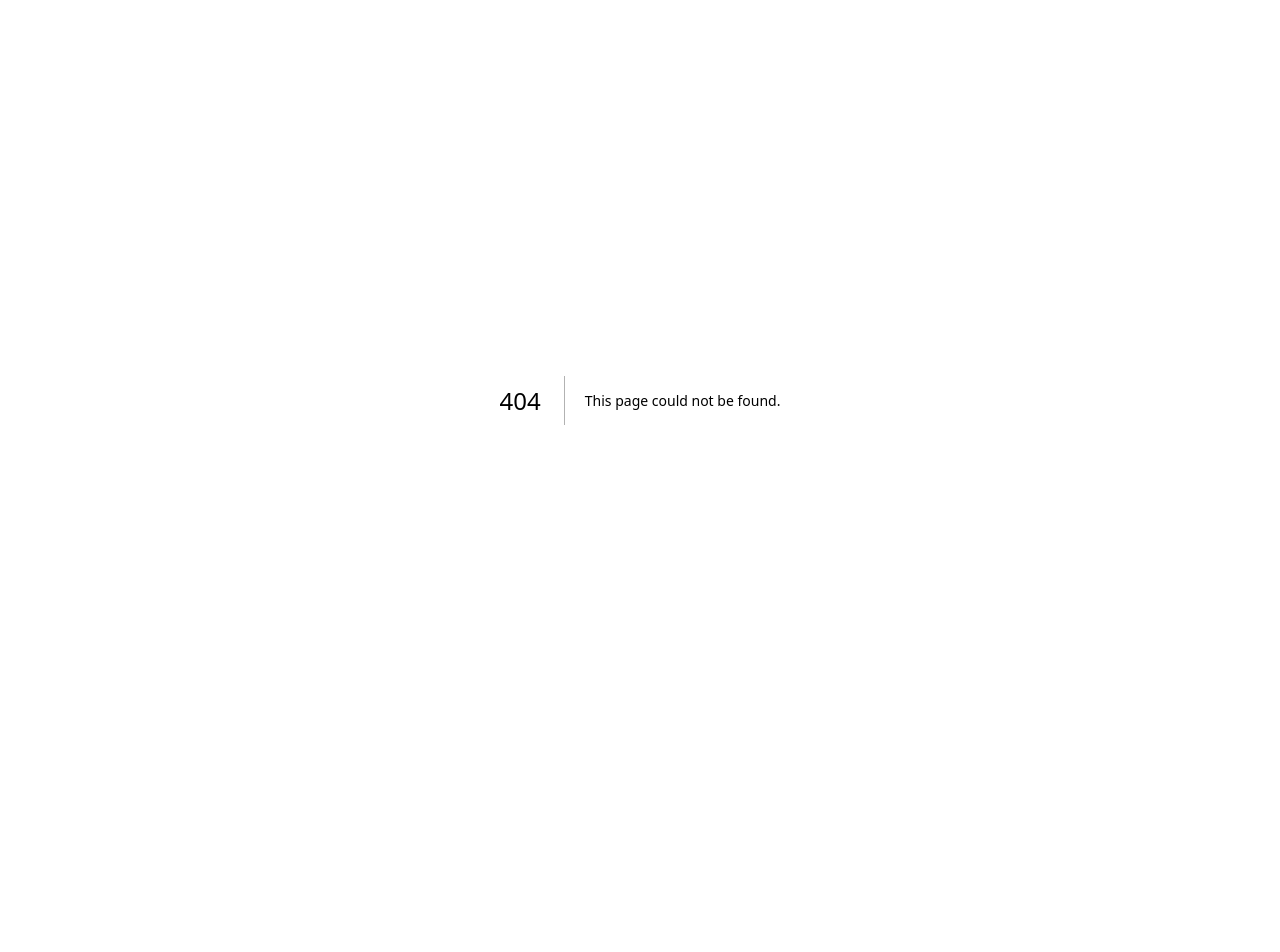
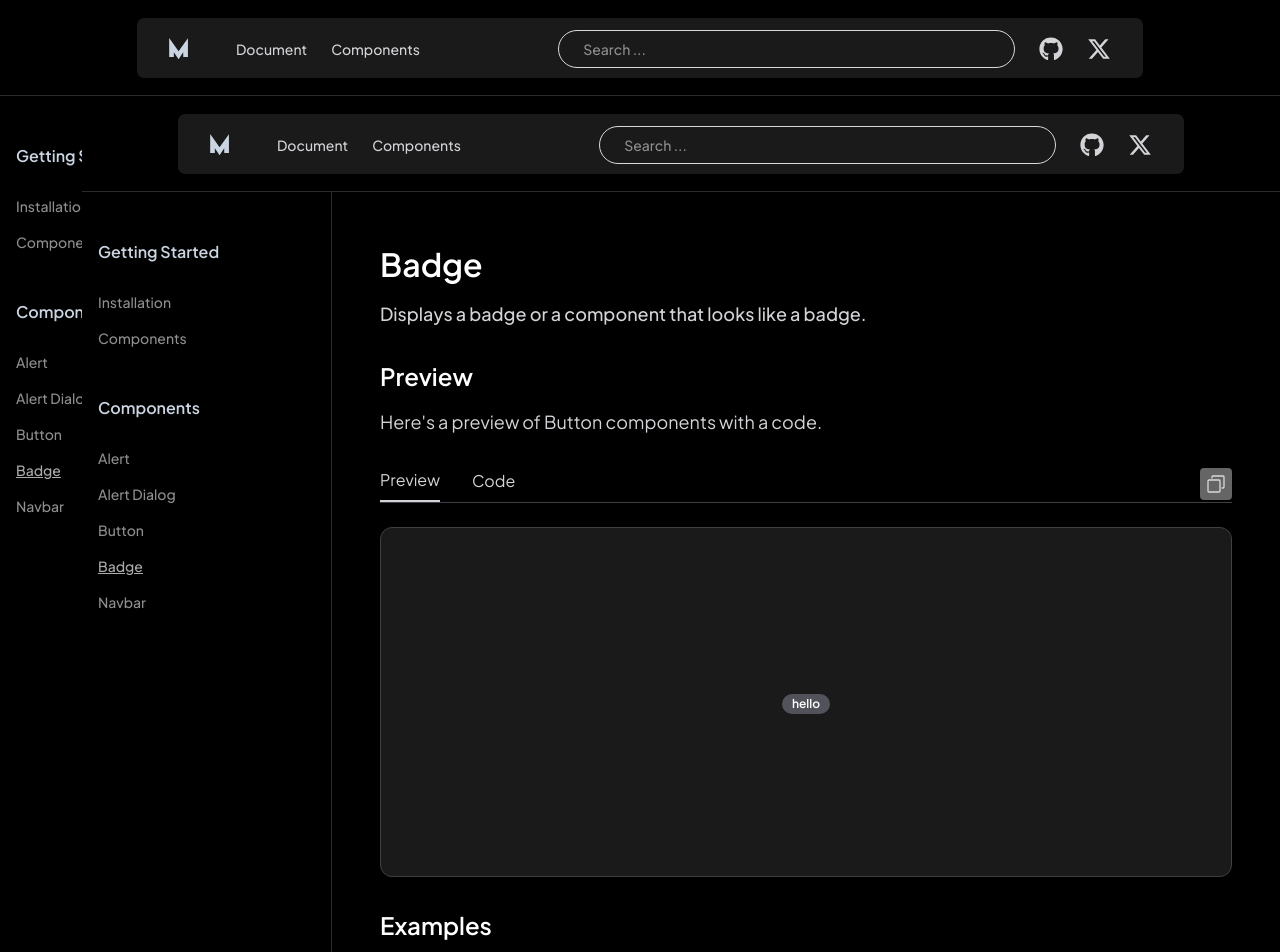
Before and after one commit to mohamedzouine827/mux-ui, a Next.js app: page /Docs/badge in a window 1280 px wide. Before the commit this address had no page. Shown: the top 952 px of the page. Before the commit the page ends 800 px from the top, so only its background shows below. Built offline with nearby package versions, Linux system fonts and the light colour scheme.

Commit message:
Add styles to badge

```diff
--- /dev/null
+++ b/app/Assets/Copy.tsx
@@ -0,0 +1,30 @@
+import * as React from "react"
+const Copy = () => (
+  <svg
+    xmlns="http://www.w3.org/2000/svg"
+    width={24}
+    height={24}
+    fill="none"
+
+  >
+    <g
+      stroke="#D9D9D9"
+      strokeLinecap="round"
+      strokeLinejoin="round"
+      strokeWidth={1.3}
+      clipPath="url(#a)"
+    >
+      <path d="M15 8H5a1 1 0 0 0-1 1v10a1 1 0 0 0 1 1h10a1 1 0 0 0 1-1V9a1 1 0 0 0-1-1Z" />
+      <path
+        strokeDasharray="66.67 66.67"
+        d="M8 6V5a1 1 0 0 1 1-1h10a1 1 0 0 1 1 1v10a1 1 0 0 1-1 1h-1"
+      />
+    </g>
+    <defs>
+      <clipPath id="a">
+        <rect width={24} height={24} fill="#fff" rx={4} />
+      </clipPath>
+    </defs>
+  </svg>
+)
+export default Copy
--- /dev/null
+++ b/app/Docs/badge/page.tsx
@@ -0,0 +1,142 @@
+"use client";
+import React, { useState } from 'react';
+import Link from 'next/link';
+import Layout from '../Layout';
+import { Prism as SyntaxHighlighter } from 'react-syntax-highlighter';
+import { vscDarkPlus } from 'react-syntax-highlighter/dist/esm/styles/prism';
+import Copy from '@/app/Assets/Copy';
+import { motion } from 'framer-motion';
+
+const Page: React.FC = () => {
+    const [showCode, setShowCode] = useState(false);
+    /* we need to do 3 styles : (normal, light, animated light, hover jump, hover jump, hover jump animated light, hover jump light)
+        props : ( text, color, light color, duration , speed)
+    */
+    const styles = [
+        {
+            id : 3,
+            style : `  <button className="
+        relative
+        px-[10px] py-[2px]
+        bg-zinc-600 text-white
+        rounded-full
+        text-[12px] leading-[16px] font-semibold
+        transition-all duration-300 ease-in-out
+
+      ">
+        hello
+
+      </button>`
+        },
+        {
+            id: 1,
+            style: `<button className="px-[10px] py-[2px] bg-zinc-600 text-white rounded-full hover:bg-zinc-500 text-[12px] leading-[16px] font-semibold ">
+                  Badge
+                </button>`
+        },
+        {
+            id : 2,
+            style : `<motion.div
+          className="
+            absolute inset-0
+            bg-gradient-to-r from-transparent via-white to-transparent
+            opacity-30
+          "
+          initial={{ x: '-100%' }}
+          animate={{ x: '100%' }}
+          transition={{
+            repeat: Infinity,
+            repeatType: 'loop',
+            duration: 1,
+            ease: 'linear',
+            repeatDelay: 4
+          }}
+        />`
+        }
+
+    ]
+    const buttonCode = `
+<button className="px-6 py-2 bg-zinc-600 text-white rounded-lg hover:bg-zinc-500 transition-colors">
+  Button
+</button>
+  `.trim();
+
+    return (
+        <Layout>
+            <div className=" mx-auto p-12 space-y-8">
+                <header className="space-y-3">
+                    <h1 className="text-[32px] font-semibold text-white">Badge</h1>
+                    <p className="text-lg text-zinc-300 font-medium">Displays a badge or a component that looks like a badge.</p>
+                </header>
+
+                <section className="space-y-8">
+                    <div className="space-y-4">
+                        <h2 className="text-2xl font-semibold text-white">Preview</h2>
+                        <p className="text-lg text-zinc-300">Here's a preview of Button components with a code.</p>
+                    </div>
+
+                    <div className="space-y-6 ">
+                        <div className="flex flex-row justify-between border-b border-zinc-700">
+                            <div className='flex flex-row gap-8'>
+                                <button
+                                    className={`text-base pb-2 ${showCode ? 'text-zinc-300' : 'text-zinc-300 border-b-2 border-zinc-300'}`}
+                                    onClick={() => setShowCode(false)}
+                                >
+                                    Preview
+                                </button>
+                                <button
+                                    className={`text-base pb-2 ${showCode ? 'text-zinc-300 border-b-2 border-zinc-300' : 'text-zinc-300'}`}
+                                    onClick={() => setShowCode(true)}
+                                >
+                                    Code
+                                </button>
+                            </div>
+                            <div className='text-white flex flex-row gap-1 bg-[#666565] w-8 h-8 items-center justify-center rounded-[4px]'>
+                                <Copy />
+                            </div>
+                        </div>
+
+                        <div className="p-6 h-[350px] flex justify-center items-center bg-white bg-opacity-10 rounded-xl border border-zinc-700 backdrop-filter backdrop-blur-lg">
+                            {showCode ? (
+                                <SyntaxHighlighter language="jsx" style={vscDarkPlus}>
+
+                                    {buttonCode}
+                                </SyntaxHighlighter>
+                            ) : (
+                                <div className="inline-block">
+      <button className="
+        relative
+        px-[10px] py-[2px]
+        bg-zinc-600 text-white
+        rounded-full
+        text-[12px] leading-[16px] font-semibold
+        transition-all duration-300 ease-in-out
+
+      ">
+        hello
+
+      </button>
+    </div>
+                            )}
+                        </div>
+                    </div>
+                </section>
+
+                <section className="space-y-8">
+                    <div className="space-y-4">
+                        <h2 className="text-2xl font-semibold text-white">Examples</h2>
+                        <p className="text-lg text-zinc-300">Examples of the Button Components that you might use</p>
+                    </div>
+
+                    <div className="p-6 bg-white bg-opacity-10 rounded-xl backdrop-filter backdrop-blur-lg">
+                        <Link href="#" className="text-blue-400 hover:text-blue-300 transition-colors">
+                            Click here to install Tailwind CSS
+                        </Link>
+                    </div>
+                </section>
+            </div>
+        </Layout>
+    );
+};
+
+export default Page;
--- a/package.json
+++ b/package.json
@@ -9,11 +9,13 @@
     "lint": "next lint"
   },
   "dependencies": {
+    "framer-motion": "^11.5.4",
     "next": "14.2.9",
     "react": "^18",
     "react-dom": "^18",
     "react-icons": "^5.3.0",
     "react-router-dom": "^6.26.2",
+    "react-syntax-highlighter": "^15.5.0",
     "tailwind-scrollbar": "^3.1.0"
   },
   "devDependencies": {
```
Also changed, not shown: 1 other file (tests, documents, lock files or other folders).
